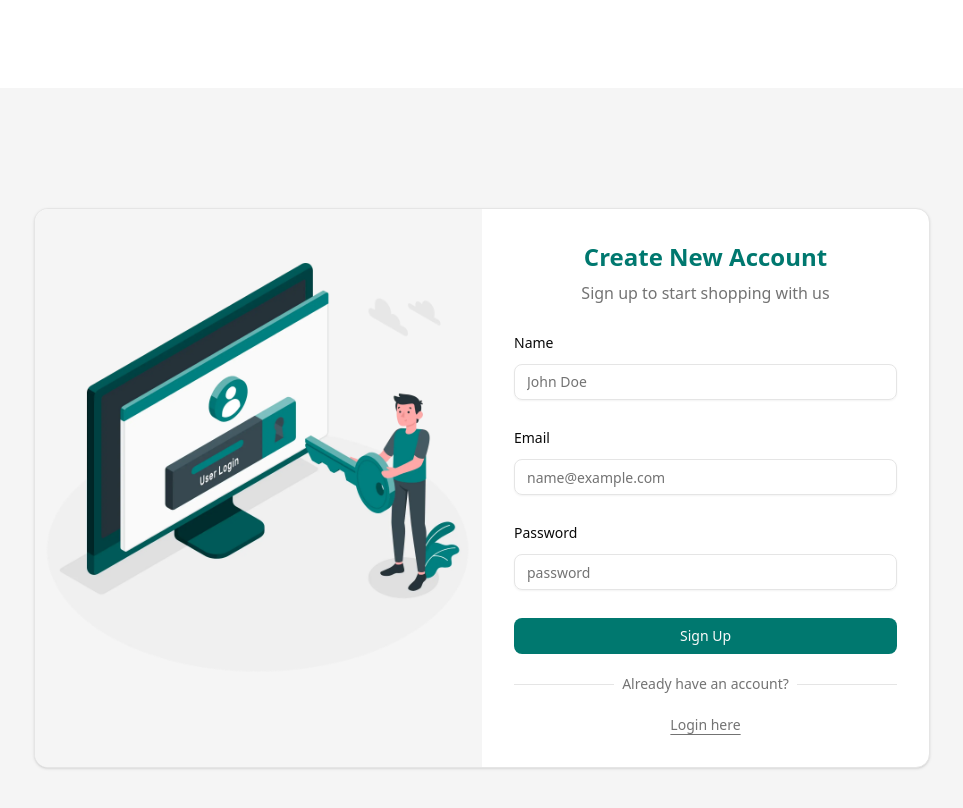
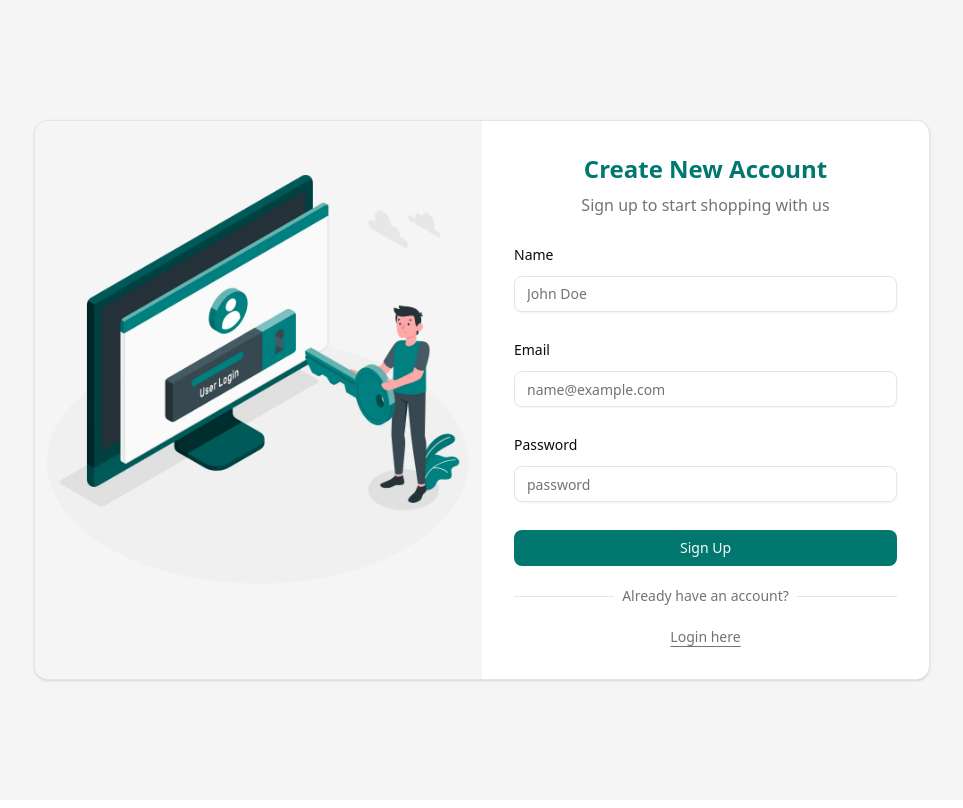
Before and after one commit to Guddu-Pandit/Ecommerce-App, a Next.js app: page /signup in a window 1280 px wide. Shown: the top 808 px of the page, without its empty margins (158-1121 px from the left). Built offline with nearby package versions, Linux system fonts and the light colour scheme.

Commit message:
fixing login

```diff
--- a/src/app/layout.tsx
+++ b/src/app/layout.tsx
@@ -12,9 +12,8 @@ export const metadata: Metadata = {
 export default function RootLayout({ children }: { children: React.ReactNode }) {
   return (
     <html lang="en">
-      <body className="antialiased pt-22">
-        <CartProvider >
-
+      <body className="antialiased">
+        <CartProvider className="">
           <NavbarWrapper />
           {children}
           <Toaster position="top-center" richColors />
--- a/src/app/products/page.tsx
+++ b/src/app/products/page.tsx
@@ -67,7 +67,7 @@ export default function ProductsPage() {
   };
 
   return (
-    <div className="p-6">
+    <div className="p-6  pt-24">
       {/* CATEGORY BUTTONS */}
       <div className="flex gap-3 overflow-x-scroll pb-3 no-scrollbar">
         {categories.map((cat) => (
```
